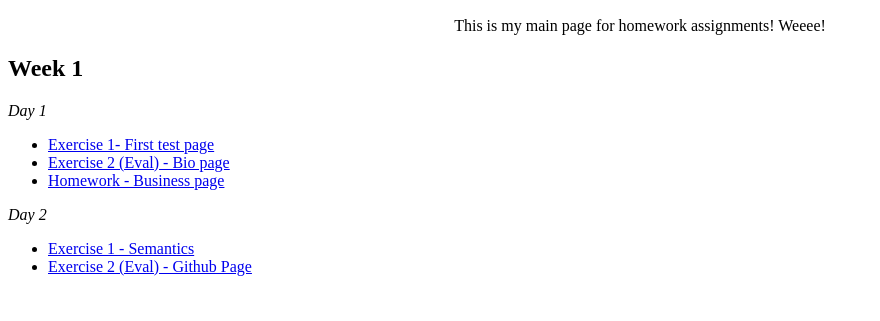
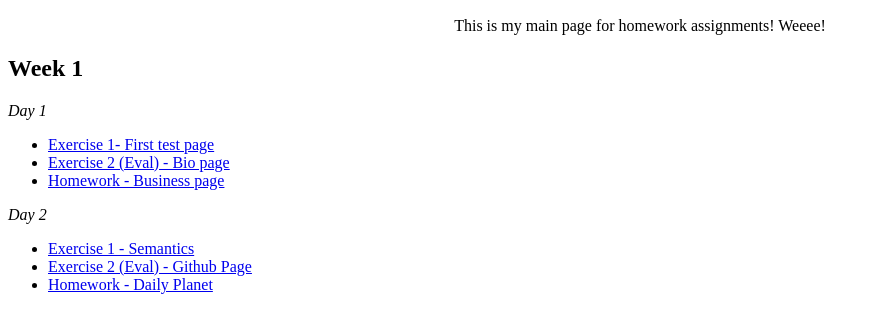
Before and after one commit to nbiedlingmaier/nbiedlingmaier.github.io, a plain HTML site: page index.html in a window 1280 px wide. Shown: the part 479-800 px from the top of the page, without its empty margins (0-880 px from the left). Drawn offline with Linux system fonts and the light colour scheme.

Commit message:
added homework 2

```diff
--- a/index.html
+++ b/index.html
@@ -24,5 +24,6 @@
     <ul>
         <li><a href="/AustinCodingAcademy_Spring2016/week_1/exercise_2/index_inclass.html">Exercise 1 - Semantics</a></li>
         <li><a href="/AustinCodingAcademy_Spring2016/week_1/exercise_2/evaluation.html">Exercise 2 (Eval) - Github Page</a></li>
+        <li><a href="/AustinCodingAcademy_Spring2016/week_1/homework_2/DailyPlanet.html">Homework - Daily Planet</a></li>
     </ul>
 </html>
```
Also changed, not shown: test.html (+1 -0 lines).
